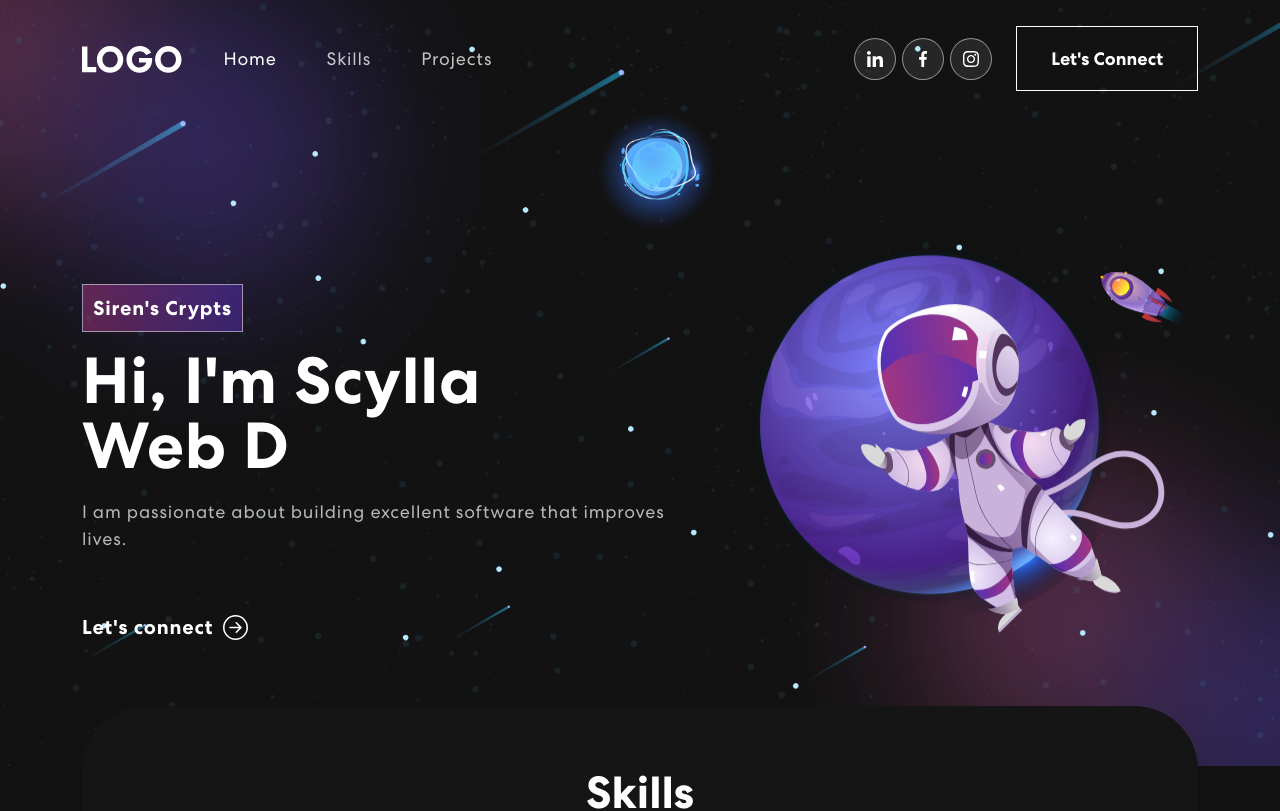
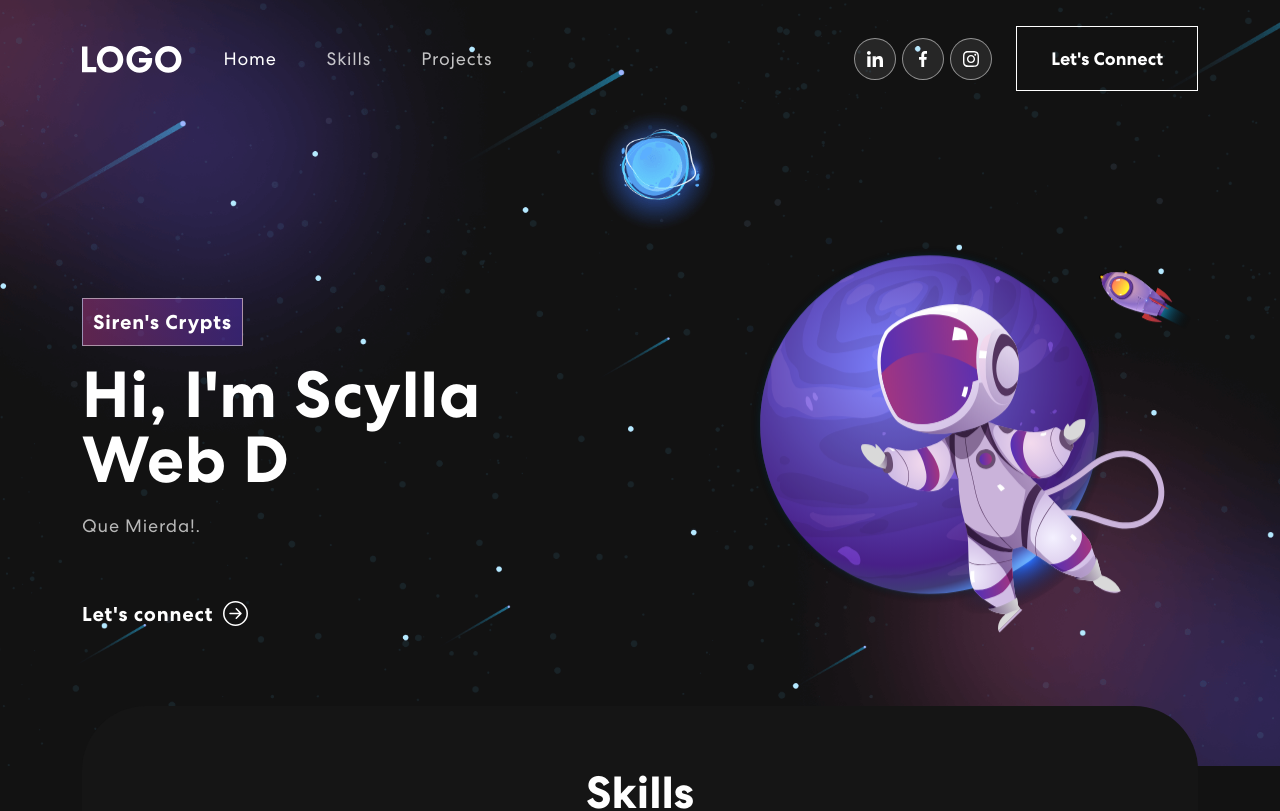
Before and after one commit to rahules24/sirenscripts, a React (Create React App) app in the folder sirenscripts/: page / in a window 1280 px wide. Shown: the top 811 px of the page. Built offline with nearby package versions, Linux system fonts and the light colour scheme.

Commit message:
checking out

```diff
--- a/sirenscripts/src/components/Banner.js
+++ b/sirenscripts/src/components/Banner.js
@@ -73,7 +73,7 @@ const Banner = () => {
                                 {text}
                             </span>
                         </h1>
-                        <p>I am passionate about building excellent software that improves lives.</p>
+                        <p>Que Mierda!.</p>
                         <button onClick={() => console.log('connect')}>
                             Let's connect<ArrowRightCircle size={25} />
                         </button>
```
